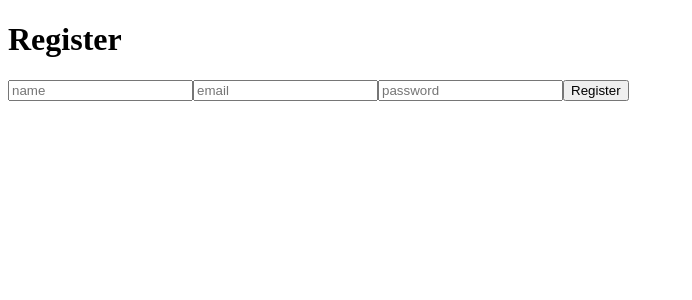
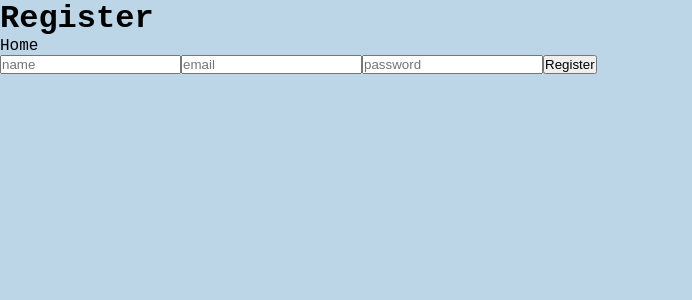
Before and after one commit to JulioCesar112/ecommerce-tech, a React (Vite) app: page /register in a window 1280 px wide. Shown: the top 300 px of the page, without its empty margins (0-692 px from the left). Built offline with nearby package versions, Linux system fonts and the light colour scheme; no server answers.

Commit message:
feat(ui): add home navbar with basic styling and navigation links

```diff
--- a/package.json
+++ b/package.json
@@ -15,6 +15,7 @@
     "react": "^19.2.4",
     "react-dom": "^19.2.4",
     "react-hook-form": "^7.72.1",
+    "react-icons": "^5.6.0",
     "react-redux": "^9.2.0",
     "react-router-dom": "^7.14.1"
   },
--- /dev/null
+++ b/src/components/common/Navbar.css
@@ -0,0 +1,27 @@
+.navbar-home{
+height: 60px;
+  display: flex;
+  margin: 20px;
+  border-radius: 10px ;
+  justify-content: space-between;
+  align-items: center;
+  background-color: rgb(255, 255, 255);
+}
+
+.navbar-logo{
+  width: 50%;
+  display: flex;
+  justify-content: center;
+}
+
+.navbar-links{
+  width: 50%;
+  display: flex;
+  align-items: center;
+  justify-content: space-around;
+}
+
+.navbar-cart{
+  display: flex;
+  font-size: 35px;
+}
--- a/src/components/common/Navbar.jsx
+++ b/src/components/common/Navbar.jsx
@@ -0,0 +1,22 @@
+import { Link } from "react-router-dom"
+import "./Navbar.css"
+import { BsCart4 } from "react-icons/bs";
+const Navbar = () => {
+
+  return (
+    <nav className="navbar-home">
+      <div className="navbar-logo">
+        <Link to="/">Ecommerce-Juliolab</Link>
+      </div>
+
+      <div className="navbar-links">
+        <Link to="/login">Login</Link>
+        <Link to="/register">Register</Link>
+        <Link>Orders</Link>
+        <Link className="navbar-cart"><BsCart4 /></Link>
+      </div>
+    </nav>
+  )
+}
+
+export default Navbar
--- a/src/features/auth/pages/Login.jsx
+++ b/src/features/auth/pages/Login.jsx
@@ -1,12 +1,14 @@
+import { Link } from "react-router-dom";
 import LoginForm from "../components/LoginForm";
 
 const Login = () => {
-    return(
-        <div>
-            <h1>Login</h1>
-            <LoginForm/>
-        </div>
-    )
+  return (
+    <div>
+      <h1>Login</h1>
+      <Link to="/">Home</Link>
+      <LoginForm />
+    </div>
+  )
 }
 
 export default Login
--- a/src/features/auth/pages/Register.jsx
+++ b/src/features/auth/pages/Register.jsx
@@ -1,9 +1,11 @@
+import { Link } from "react-router-dom"
 import RegisterForm from "../components/RegisterForm"
 
 const Register = () => {
     return(
         <div>
             <h1>Register</h1>
+            <Link to="/">Home</Link>
             <RegisterForm/>
         </div>
     )
--- a/src/index.css
+++ b/src/index.css
@@ -0,0 +1,27 @@
+/* RESET BÁSICO */
+* {
+  margin: 0;
+  padding: 0;
+  box-sizing: border-box;
+}
+
+/* BODY */
+body {
+  font-family: "Fira Mono", "Courier New", monospace;
+    background-color: rgb(188, 213, 231);
+
+}
+
+/* LINKS */
+a {
+  text-decoration: none;
+  color: inherit; /* hereda el color (adiós azul) */
+}
+
+/* LISTAS */
+ul, ol {
+  list-style: none;
+}
+*, *::before, *::after {
+  box-sizing: border-box;
+}
--- a/src/pages/Home.jsx
+++ b/src/pages/Home.jsx
@@ -1,6 +1,7 @@
 
 import { useProducts } from "../features/products/hooks/useProducts";
 import ProductList from "../features/products/components/ProductList";
+import Navbar from "../components/common/Navbar";
 
 const Home = () => {
   const { products, loading } = useProducts();
@@ -9,6 +10,7 @@ const Home = () => {
 
   return (
     <div>
+      <Navbar />
       <h1>Productos</h1>
       <ProductList products={products} />
     </div>
```
Also changed, not shown: 1 other file (tests, documents, lock files or other folders).
